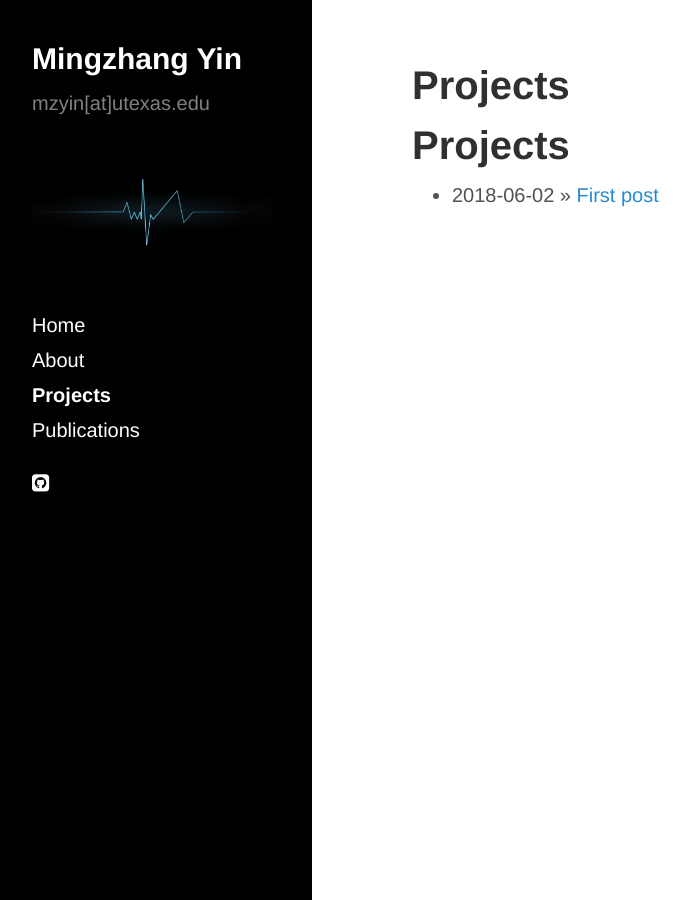
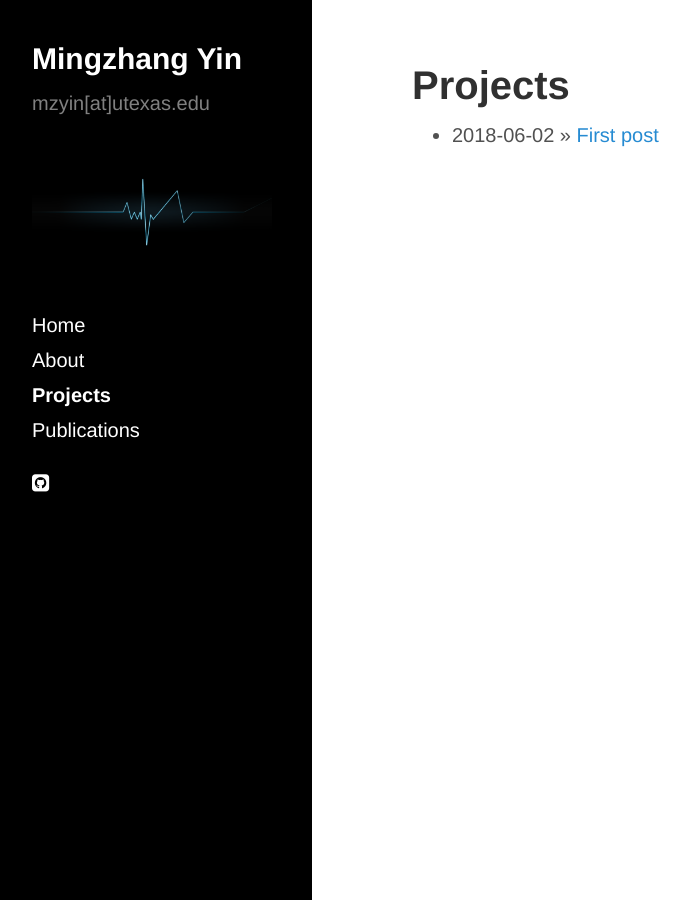
Before and after one commit to mingzhang-yin/mingzhang-yin.github.io, a Jekyll site: the page built from projects.md, in a window 1280 px wide. Shown: the whole page, without its empty margins (8-698 px from the left). Built offline with Jekyll 4.4.1, drawn with Linux system fonts in a browser that asks for light colours; nearby versions of some CDN libraries.

Commit message:
Update projects.md

```diff
--- a/projects.md
+++ b/projects.md
@@ -4,7 +4,6 @@ title: Projects
 ---
 
 <div>
- <h1 class="page-title">Projects</h1>
 <ul>
     {% for post in site.posts %}
       <li><span>{{ post.date | date: "%Y-%m-%d" }} &raquo; </span><a href="{{ post.url }}">{{ post.title }}</a></li>
```
